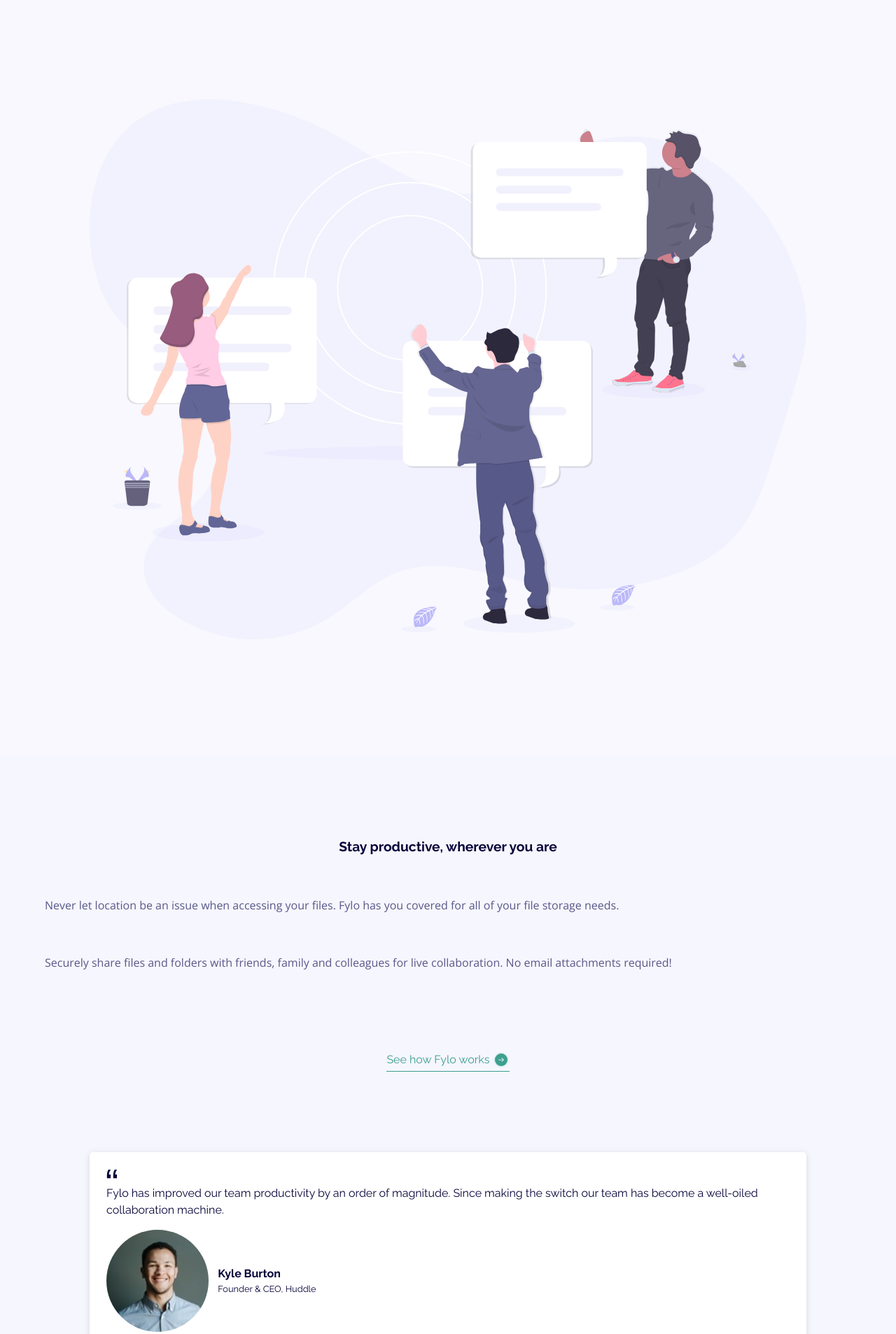
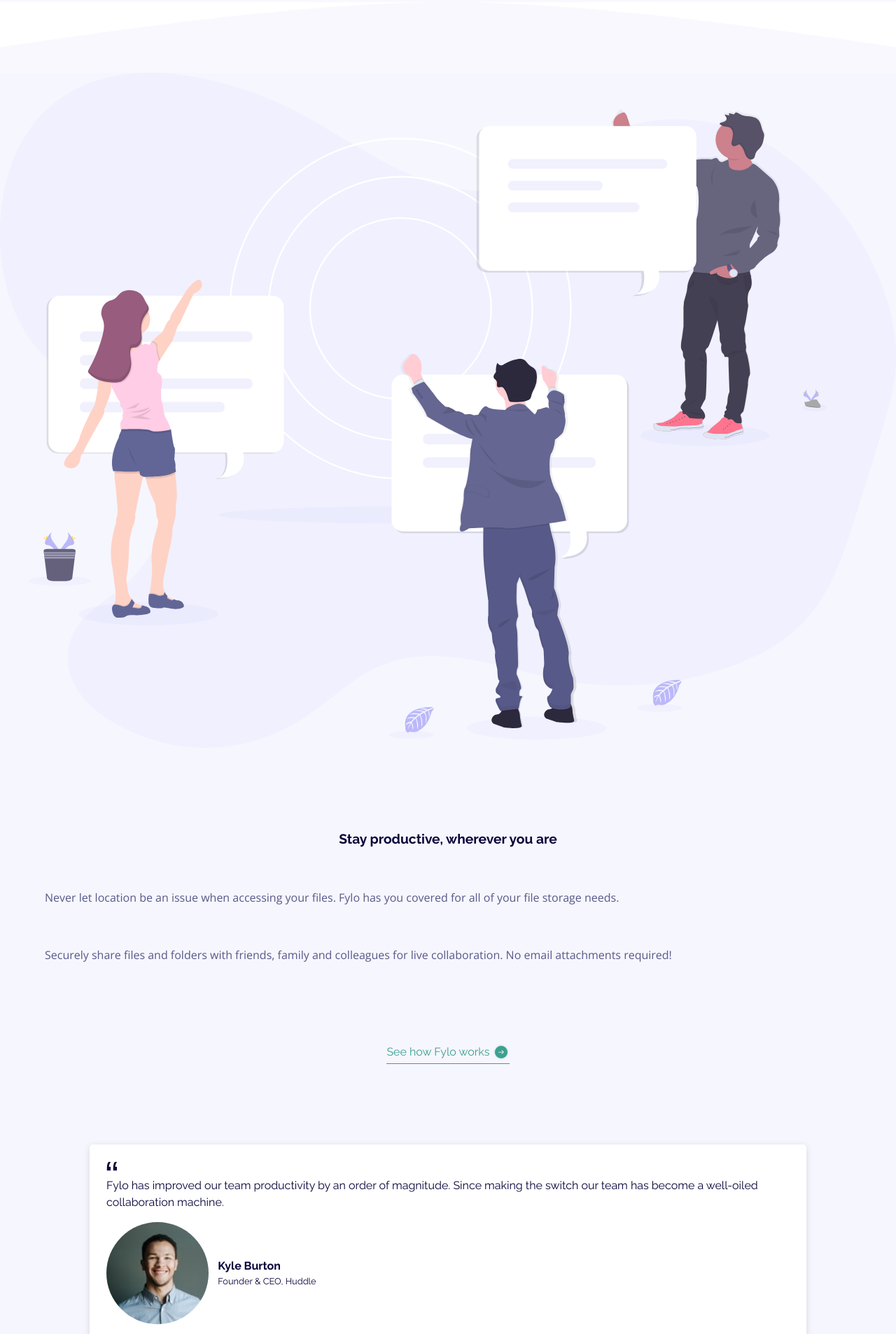
Before and after one commit to irefranscosme/fylo-landing-page, a website built with Vite: page index.html in a window 1280 px wide. Shown: the part 1796-3703 px from the top of the page at 70% size. Built offline with nearby package versions, Linux system fonts and the light colour scheme.

Commit message:
header and overview structure update

```diff
--- a/index.html
+++ b/index.html
@@ -37,28 +37,32 @@
             them wherever you need, share and collaborate with friends, family,
             and co-workers.
           </p>
-        </article>
           <div class="header-input">
             <input type="email" placeholder="Enter your email" />
             <button class="bg-accent-400 text-neutral-400 fw-700" type="button">
               Get Started
             </button>
           </div>
+        </article>
       </header>
       <section class="overview">
-        <div class="overview-bg">
-          <img src="./images/bg-curve-mobile.svg" alt="" />
+        <img class="overview-bg" src="./images/bg-curve-mobile.svg" alt="" />
+        <img class="overview-bg" src="./images/bg-curve-desktop.svg" alt="" />
+        <div class="overview-article bg-neutral-400">
+          <div class="overview-img bg-neutral-400">
             <img src="./images/illustration-2.svg" alt="" />
           </div>
-        <article class="bg-neutral-400">
+          <div>
+            <article>
               <h2 class="fs-500 fw-700">Stay productive, wherever you are</h2>
               <p class="text-primary-200 ff-secondary">
-            Never let location be an issue when accessing your files. Fylo has
-            you covered for all of your file storage needs.
+                Never let location be an issue when accessing your files. Fylo
+                has you covered for all of your file storage needs.
               </p>
               <p class="text-primary-200 ff-secondary">
-            Securely share files and folders with friends, family and colleagues
-            for live collaboration. No email attachments required!
+                Securely share files and folders with friends, family and
+                colleagues for live collaboration. No email attachments
+                required!
               </p>
               <div>
                 <a href="#">
@@ -67,7 +71,7 @@
                 </a>
               </div>
             </article>
-        <article class="bg-neutral-400">
+            <article>
               <div class="quote-icon">
                 <div class="quote-header">
                   <img src="./images/icon-quotes.svg" alt="" />
@@ -85,8 +89,9 @@
                   </div>
                 </div>
               </div>
-          <div></div>
             </article>
+          </div>
+        </div>
       </section>
       <section class="early-access bg-primary-200 text-neutral-400">
         <article>
```
Lines whose indentation alone changed are shown as unchanged.
